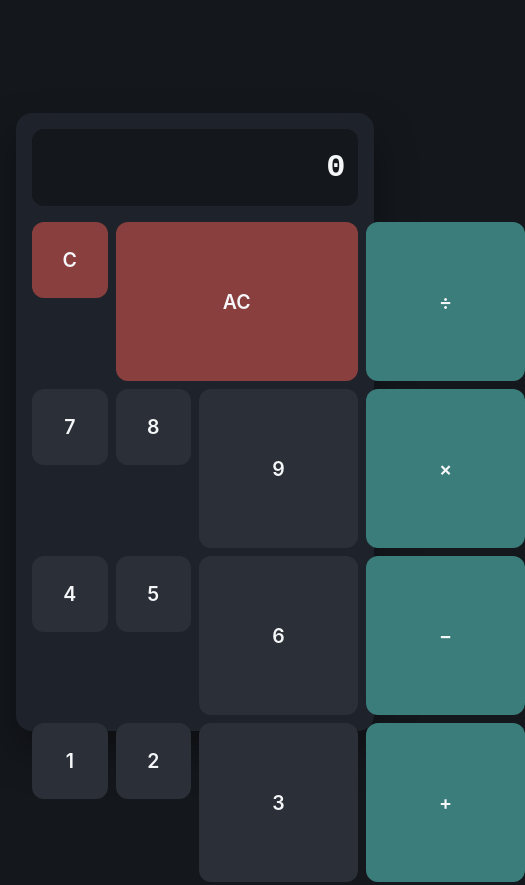
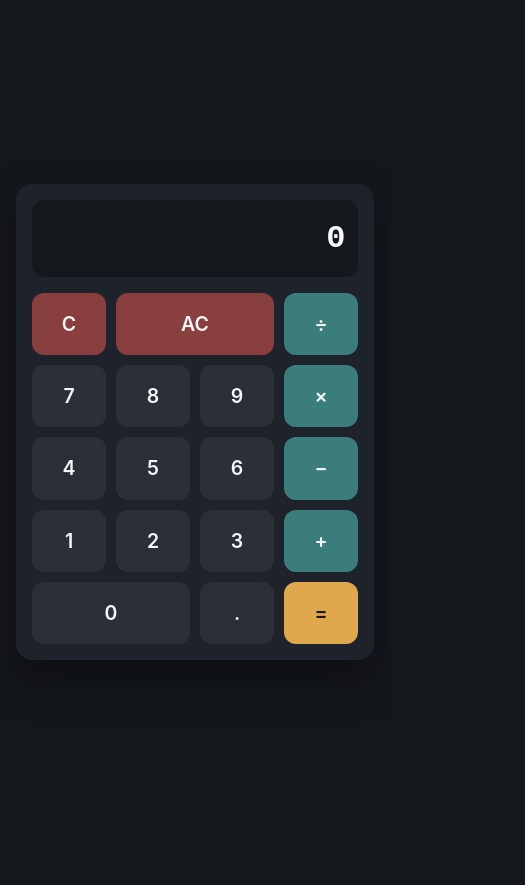
Before and after one commit to balejos2003/calculadora-sdd, a plain HTML site: page index.html in a window 390 px wide. Shown: the top 885 px of the page, 525 px wide, since content can reach past the window. After the commit the page ends 844 px from the top, so only its background shows below. Drawn offline with Linux system fonts and the light colour scheme.

Commit message:
Ajuste nos botões

```diff
--- a/style.css
+++ b/style.css
@@ -1,10 +1,19 @@
 /* style.css
    Tarefa implementada: "Estilizar com CSS (layout em grid, responsivo)"
    Segue plan.md, seção 3.4: teclado em CSS Grid + media queries para
-   responsividade (RNF01 / CA10 do spec.md). */
+   responsividade (RNF01 / CA10 do spec.md).
+
+   NOTA TÉCNICA: a primeira versão deste arquivo usava `aspect-ratio: 1/1`
+   nos botões para deixá-los quadrados. Isso quebrou visualmente quando
+   combinado com botões que ocupam 2 colunas (AC e "0"), porque a largura
+   dobrada inflava a altura calculada pelo aspect-ratio, distorcendo a
+   linha inteira do grid — um comportamento conhecido por ser instável
+   entre navegadores. A versão atual usa altura de linha fixa e responsiva
+   via `grid-auto-rows` + `clamp()`, que é previsível independentemente de
+   quantas colunas um botão ocupa. */
 
 /* ---------------------------------------------------------------------
-   Tokens (cores, tipografia)
+   Tokens (cores, tipografia, tamanhos)
    --------------------------------------------------------------------- */
 :root {
   --color-bg: #14171c;
@@ -24,6 +33,11 @@
   --font-ui: -apple-system, BlinkMacSystemFont, 'Segoe UI', Roboto, sans-serif;
 
   --radius: 12px;
+  --gap: 10px;
+
+  /* Altura de cada linha do teclado — fluida entre um mínimo e um máximo,
+     em vez de depender de aspect-ratio. */
+  --button-size: clamp(52px, 16vw, 76px);
 }
 
 /* ---------------------------------------------------------------------
@@ -84,14 +98,17 @@ body {
 
 /* ---------------------------------------------------------------------
    Teclado — CSS Grid (plan.md, seção 3.4)
+   4 colunas de largura igual; a altura de cada linha vem de
+   --button-size, aplicada via grid-auto-rows (não via aspect-ratio).
    --------------------------------------------------------------------- */
 .keypad {
   display: grid;
   grid-template-columns: repeat(4, 1fr);
-  gap: 10px;
+  grid-auto-rows: var(--button-size);
+  gap: var(--gap);
 }
 
-/* AC ocupa 2 colunas para preencher a primeira linha (que tem só 3 botões) */
+/* AC ocupa 2 colunas (preenche a primeira linha, que tem só 3 botões) */
 .keypad [data-action="all-clear"] {
   grid-column: span 2;
 }
@@ -99,15 +116,6 @@ body {
 /* "0" ocupa 2 colunas na última linha */
 .btn-zero {
   grid-column: span 2;
-}
-
-/* Botões que ocupam 2 colunas não devem manter aspect-ratio 1:1 — senão a
-   largura dobrada infla a altura, distorcendo a linha inteira do grid.
-   Aqui a altura fica "auto" e é esticada pelo align-items: stretch padrão
-   do grid, igualando à altura dos botões quadrados vizinhos na mesma linha. */
-.keypad [data-action="all-clear"],
-.btn-zero {
-  aspect-ratio: auto;
 }
 
 /* ---------------------------------------------------------------------
@@ -122,8 +130,10 @@ body {
   border: none;
   border-radius: var(--radius);
 
-  aspect-ratio: 1 / 1;
+  /* A altura vem do grid-auto-rows do .keypad; aqui só garantimos que o
+     botão preencha 100% da célula que o grid já reservou para ele. */
   width: 100%;
+  height: 100%;
 
   display: flex;
   align-items: center;
@@ -176,16 +186,14 @@ body {
    Responsividade (RNF01 / CA10)
    --------------------------------------------------------------------- */
 
-/* Telas pequenas (celular): reduz espaçamentos e ocupa mais a largura */
+/* Telas pequenas (celular): reduz espaçamentos e ocupa mais a largura.
+   --button-size já se ajusta sozinho via clamp()/vw, então aqui só
+   ajustamos espaçamentos que não dependem da largura da viewport. */
 @media (max-width: 480px) {
   .calculator {
     max-width: 100%;
     padding: 16px;
     border-radius: 16px;
-  }
-
-  .keypad {
-    gap: 8px;
   }
 
   .display {
```
